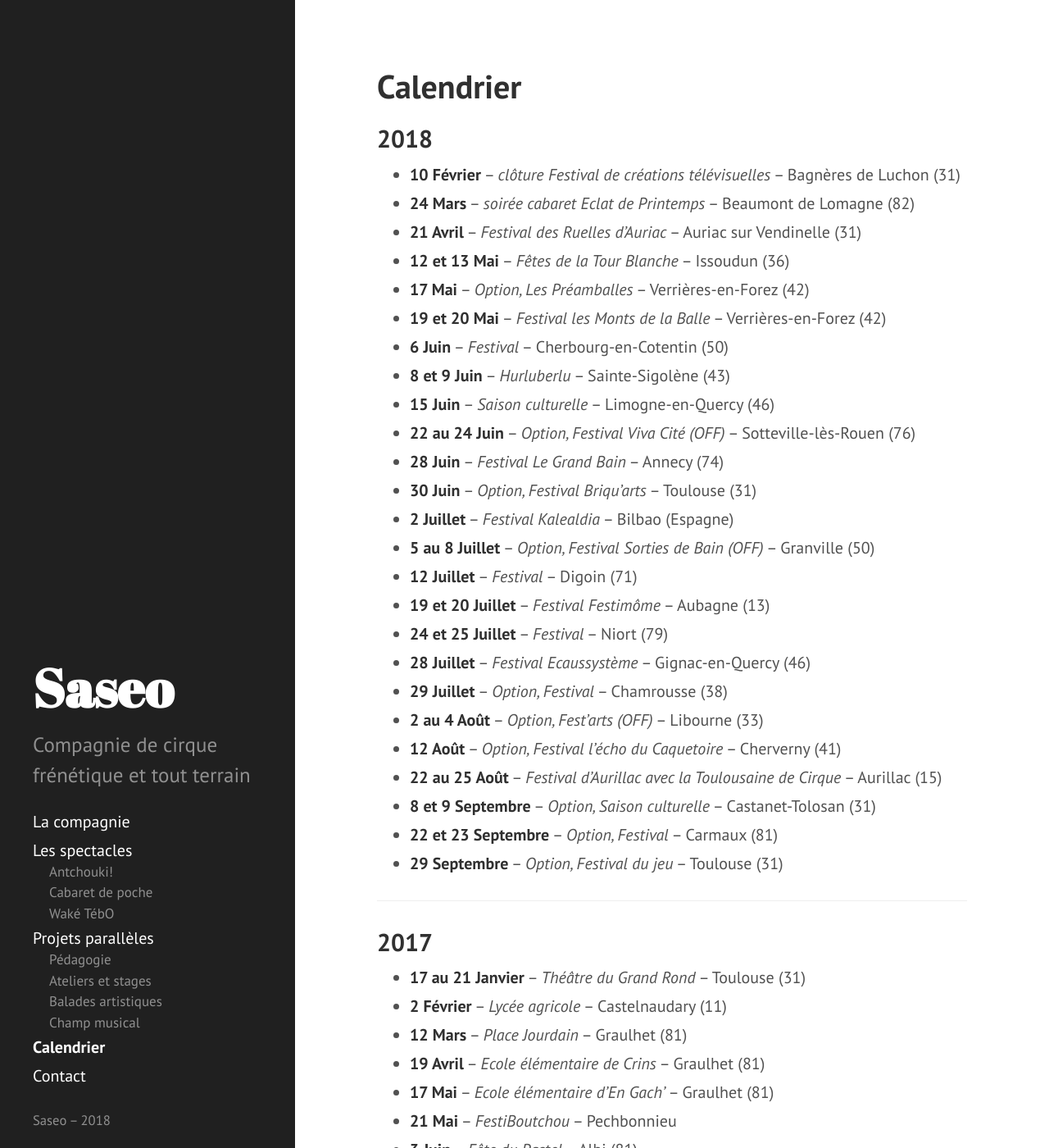
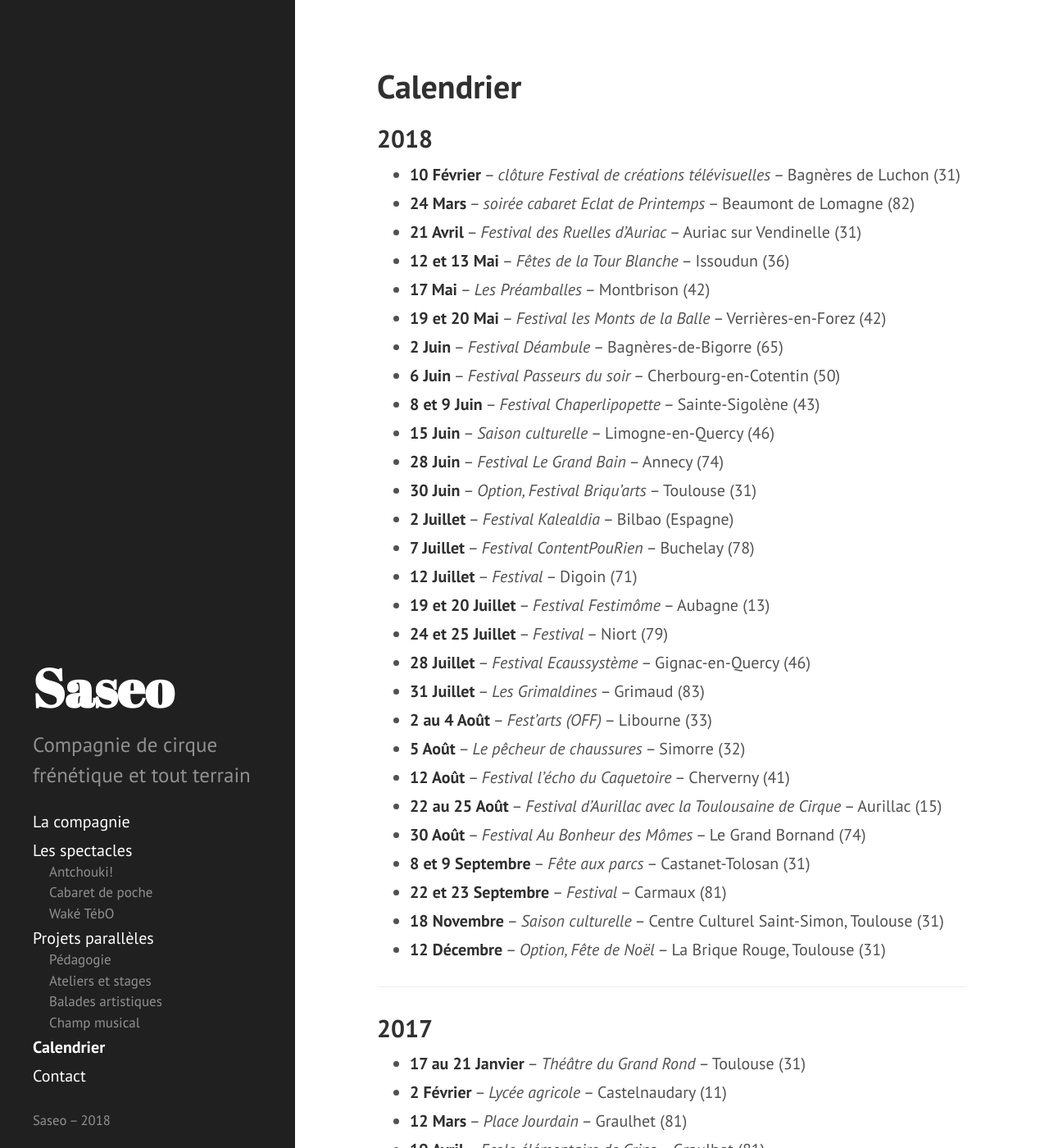
Before and after one commit to rizoom/saseo.org, a Jekyll site: the page built from calendrier.md, in a window 1280 px wide and 1400 px high. Shown: the whole window at 82% size. Built offline with Jekyll 4.4.1, drawn with Linux system fonts in a browser that asks for light colours.

Commit message:
Lorraine
Mise à jour calendrier 2018

```diff
--- a/calendrier.md
+++ b/calendrier.md
@@ -10,27 +10,30 @@ sidebar_order: 3
 - **24 Mars** -- _soirée cabaret Eclat de Printemps_ -- Beaumont de Lomagne (82)
 - **21 Avril** -- _Festival des Ruelles d'Auriac_ -- Auriac sur Vendinelle (31)
 - **12 et 13 Mai** -- _Fêtes de la Tour Blanche_ -- Issoudun (36)
-- **17 Mai** -- _Option, Les Préamballes_ -- Verrières-en-Forez (42)
+- **17 Mai** -- _Les Préamballes_ -- Montbrison (42)
 - **19 et 20 Mai** -- _Festival les Monts de la Balle_ -- Verrières-en-Forez (42)
-- **6 Juin** -- _Festival_ -- Cherbourg-en-Cotentin (50)
-- **8 et 9 Juin** -- _Hurluberlu_ -- Sainte-Sigolène (43)
+- **2 Juin** -- _Festival Déambule_ -- Bagnères-de-Bigorre (65)
+- **6 Juin** -- _Festival Passeurs du soir_ -- Cherbourg-en-Cotentin (50)
+- **8 et 9 Juin** -- _Festival Chaperlipopette_ -- Sainte-Sigolène (43)
 - **15 Juin** -- _Saison culturelle_ -- Limogne-en-Quercy (46)
-- **22 au 24 Juin** -- _Option, Festival Viva Cité (OFF)_ -- Sotteville-lès-Rouen (76)
 - **28 Juin** -- _Festival Le Grand Bain_ -- Annecy (74)
 - **30 Juin** -- _Option, Festival Briqu'arts_ -- Toulouse (31)
 - **2 Juillet** -- _Festival Kalealdia_ -- Bilbao (Espagne)
-- **5 au 8 Juillet** -- _Option, Festival Sorties de Bain (OFF)_ -- Granville (50)
+- **7 Juillet** -- _Festival ContentPouRien_ -- Buchelay (78)
 - **12 Juillet** -- _Festival_ -- Digoin (71)
 - **19 et 20 Juillet** -- _Festival Festimôme_ -- Aubagne (13)
 - **24 et 25 Juillet** -- _Festival_ -- Niort (79)
 - **28 Juillet** -- _Festival Ecaussystème_ -- Gignac-en-Quercy (46)
-- **29 Juillet** -- _Option, Festival_ -- Chamrousse (38)
-- **2 au 4 Août** -- _Option, Fest'arts (OFF)_ -- Libourne (33)
-- **12 Août** -- _Option, Festival l'écho du Caquetoire_ -- Cherverny (41)
+- **31 Juillet** -- _Les Grimaldines_ -- Grimaud (83)
+- **2 au 4 Août** -- _Fest'arts (OFF)_ -- Libourne (33)
+- **5 Août** -- _Le pêcheur de chaussures_ -- Simorre (32)
+- **12 Août** -- _Festival l'écho du Caquetoire_ -- Cherverny (41)
 - **22 au 25 Août** -- _Festival d'Aurillac avec la Toulousaine de Cirque_ -- Aurillac (15)
-- **8 et 9 Septembre** -- _Option, Saison culturelle_ -- Castanet-Tolosan (31)
-- **22 et 23 Septembre** -- _Option, Festival_ -- Carmaux (81)
-- **29 Septembre** -- _Option, Festival du jeu_ -- Toulouse (31)
+- **30 Août** -- _Festival Au Bonheur des Mômes_ -- Le Grand Bornand (74)
+- **8 et 9 Septembre** -- _Fête aux parcs_ -- Castanet-Tolosan (31)
+- **22 et 23 Septembre** -- _Festival_ -- Carmaux (81)
+- **18 Novembre** -- _Saison culturelle_ -- Centre Culturel Saint-Simon, Toulouse (31)
+- **12 Décembre** -- _Option, Fête de Noël_ -- La Brique Rouge, Toulouse (31)
 
 ---
 
```
